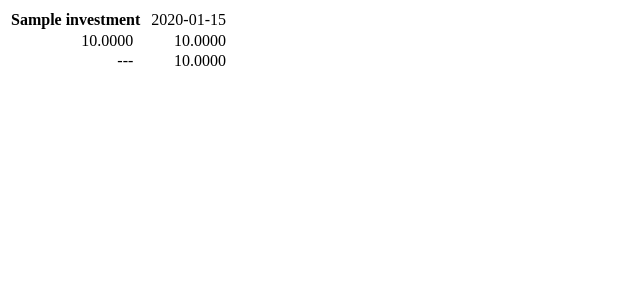
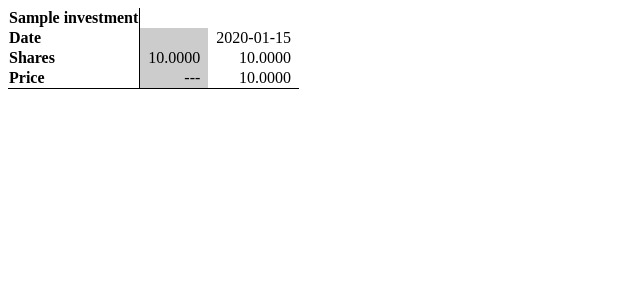
Before and after one commit to fengb/pynvest, a Django app: template pyort/templates/pyort/transaction_summary_table.html in a window 1280 px wide. Shown: the top 300 px of the page, without its empty margins (0-640 px from the left). Run offline with Django 3.2, Linux system fonts and the light colour scheme; the template is opened without the code that fills it: most values are stand-ins (such as "Sample title", 1, 10 or a date in 2020).

Commit message:
Added better styling of data

```diff
--- a/pyort/static/styles.css
+++ b/pyort/static/styles.css
@@ -1,4 +1,8 @@
+table { border-collapse: collapse; }
 tr th { text-align: left; }
 tr.level-2 th { padding-left:16px; }
 tr.level-3 th { padding-left:32px; }
 tr td { padding: 0 8px; text-align: right; }
+
+tbody { border-bottom:1px solid black; }
+col.summary { background:#ccc; border-left:1px solid black; }
--- a/pyort/templates/pyort/transaction_summary_table.html
+++ b/pyort/templates/pyort/transaction_summary_table.html
@@ -4,21 +4,29 @@
 
 {% block content %}
   <table>
+    <col />
+    <col class='summary' />
     {% for transaction_summary in transaction_summarys %}
       <tbody>
         <tr>
           <th>{{ transaction_summary.investment }}</th>
+        </tr>
+        <tr>
+          <th>Date</th>
+          <td></td>
           {% for transaction in transaction_summary.transactions %}
             <td>{{ transaction.trade_date|date:'Y-m-d' }}</td>
           {% endfor %}
         </tr>
         <tr>
+          <th>Shares</th>
           <td>{{ transaction_summary.shares|floatformat:'4' }}</td>
           {% for transaction in transaction_summary.transactions %}
             <td>{{ transaction.shares|floatformat:'4' }}</td>
           {% endfor %}
         </tr>
         <tr>
+          <th>Price</th>
           <td>---</td>
           {% for transaction in transaction_summary.transactions %}
             <td>{{ transaction.price|floatformat:'4' }}</td>
```
